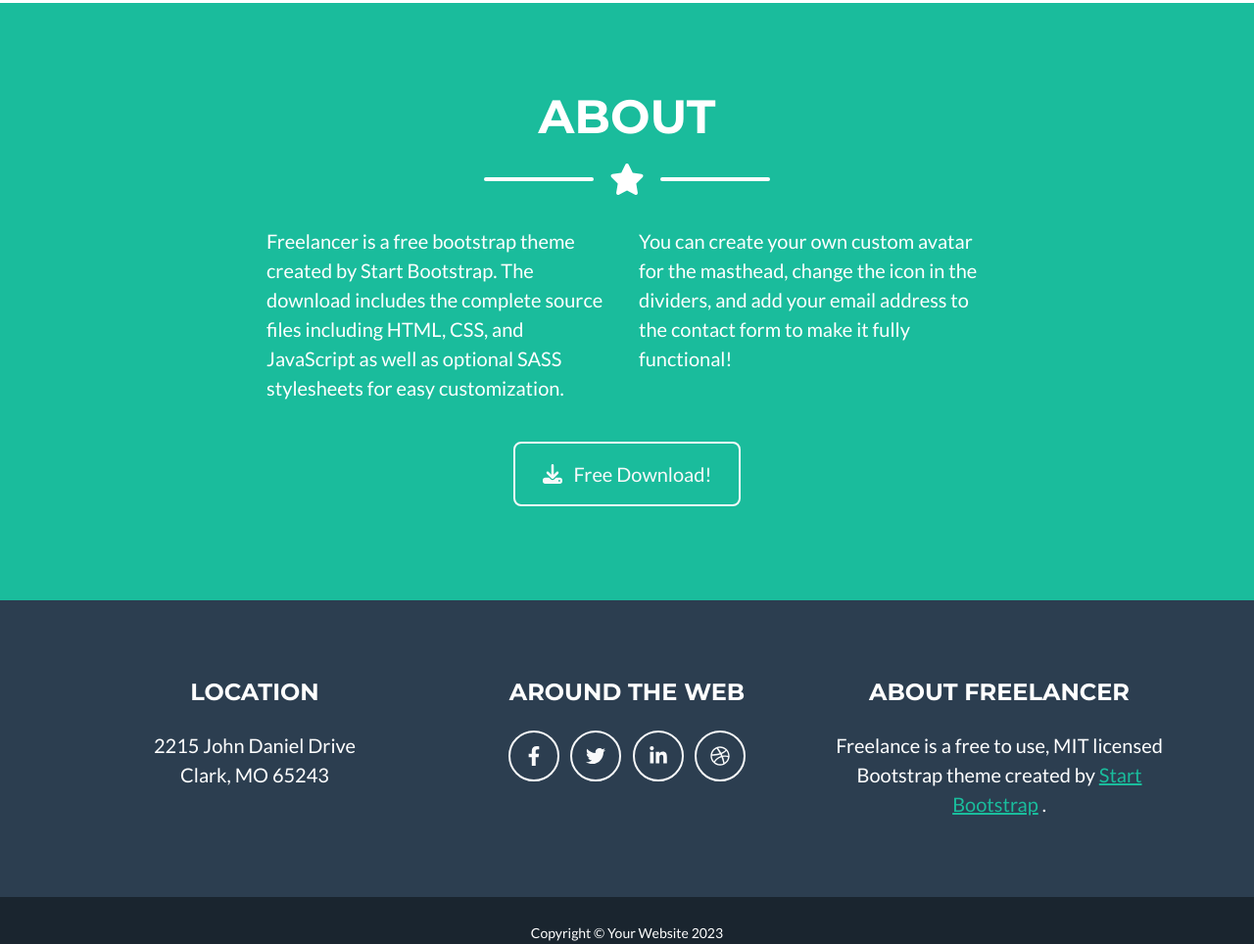
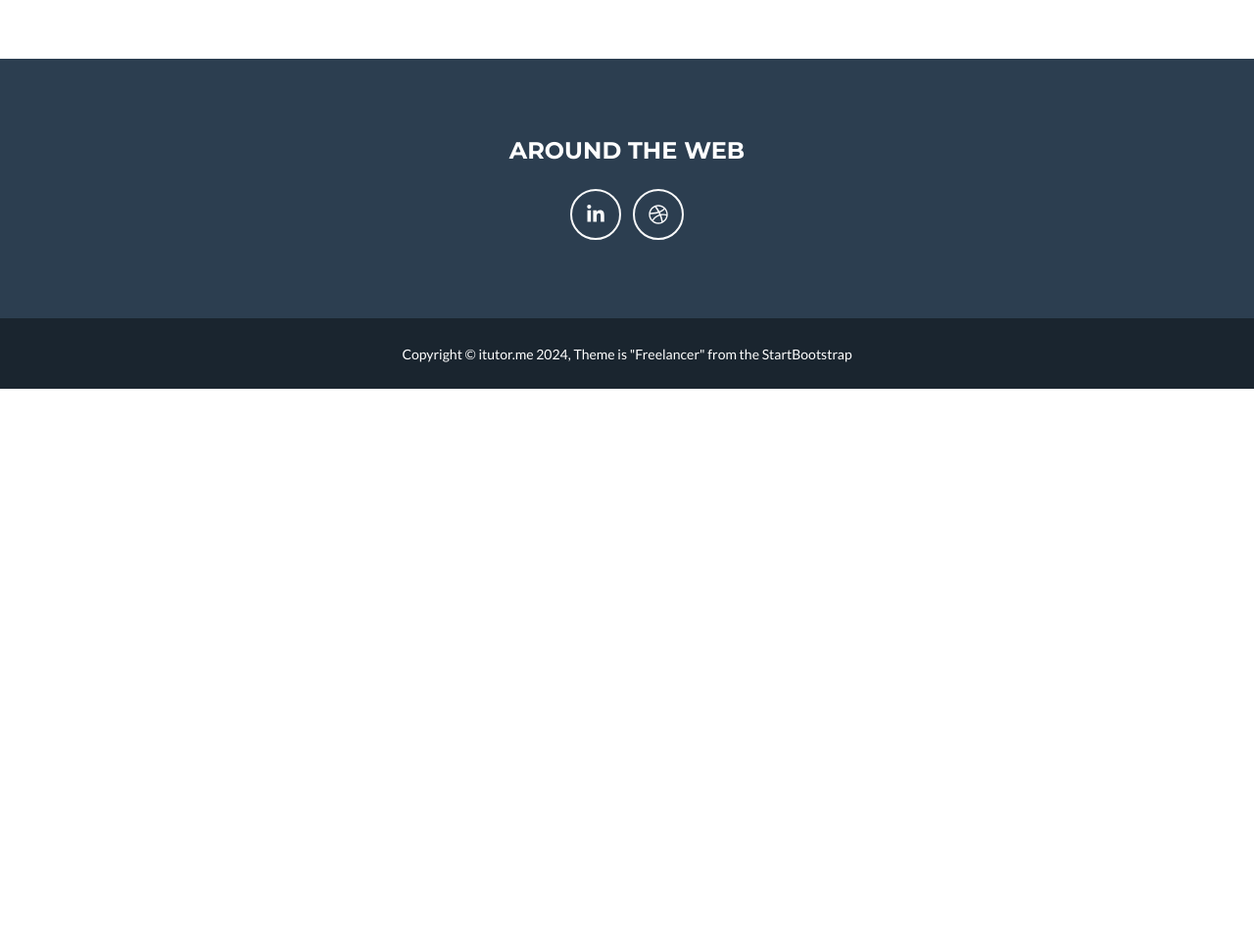
Before and after one commit to tutorgaming/tutorgaming.github.io, a plain HTML site: page index.html in a window 1280 px wide. Shown: the part 1666-2630 px from the top of the page at 98% size. After the commit the page ends 2063 px from the top, so only its background shows below. Drawn offline with nearby package versions, Linux system fonts and the light colour scheme.

Commit message:
Add some my info

```diff
--- a/index.html
+++ b/index.html
@@ -5,7 +5,7 @@
         <meta name="viewport" content="width=device-width, initial-scale=1, shrink-to-fit=no" />
         <meta name="description" content="" />
         <meta name="author" content="" />
-        <title>iTUTOR.me</title>
+        <title>iTUTOR</title>
         <!-- Favicon-->
         <link rel="icon" type="image/x-icon" href="assets/favicon.ico" />
         <!-- Font Awesome icons (free version)-->
@@ -20,7 +20,7 @@
         <!-- Navigation-->
         <nav class="navbar navbar-expand-lg bg-secondary text-uppercase fixed-top" id="mainNav">
             <div class="container">
-                <a class="navbar-brand" href="#page-top">Start Bootstrap</a>
+                <a class="navbar-brand" href="#page-top">Theppasith N. - [ iTUTOR, c3mx ]</a>
                 <button class="navbar-toggler text-uppercase font-weight-bold bg-primary text-white rounded" type="button" data-bs-toggle="collapse" data-bs-target="#navbarResponsive" aria-controls="navbarResponsive" aria-expanded="false" aria-label="Toggle navigation">
                     Menu
                     <i class="fas fa-bars"></i>
@@ -37,9 +37,12 @@
         <header class="masthead bg-primary text-white text-center">
             <div class="container d-flex align-items-center flex-column">
                 <!-- Masthead Avatar Image-->
-                <img class="masthead-avatar mb-5" src="assets/img/avataaars.svg" alt="..." />
+                <img class="masthead-avatar mb-5" src="assets/img/tutor-dtgo-profile-pic.jpg"/>
                 <!-- Masthead Heading-->
-                <h1 class="masthead-heading text-uppercase mb-0">Start Bootstrap</h1>
+                <h1 class="masthead-heading text-uppercase mb-0">Theppasith Nisitsukcharoen</h1>
+                <br>
+                <p class="masthead-subheading font-weight-bold mb-0">เทพสิทธิ์ นิสิตสุขเจริญ (ติวเตอร์)</p>
+
                 <!-- Icon Divider-->
                 <div class="divider-custom divider-light">
                     <div class="divider-custom-line"></div>
@@ -47,7 +50,10 @@
                     <div class="divider-custom-line"></div>
                 </div>
                 <!-- Masthead Subheading-->
-                <p class="masthead-subheading font-weight-light mb-0">Graphic Artist - Web Designer - Illustrator</p>
+                <p class="masthead-subheading font-weight-bold mb-0">Software Engineer</p>
+                <p class="font-weight-light mb-0">Robotics</p>
+                <p class="font-weight-light mb-0">Visual Localization</p>
+                <p class="font-weight-light mb-0">Machine Learning</p>
             </div>
         </header>
         <!-- Portfolio Section-->
@@ -120,67 +126,23 @@
                 </div>
             </div>
         </section>
-        <!-- About Section-->
-        <section class="page-section bg-primary text-white mb-0" id="about">
-            <div class="container">
-                <!-- About Section Heading-->
-                <h2 class="page-section-heading text-center text-uppercase text-white">About</h2>
-                <!-- Icon Divider-->
-                <div class="divider-custom divider-light">
-                    <div class="divider-custom-line"></div>
-                    <div class="divider-custom-icon"><i class="fas fa-star"></i></div>
-                    <div class="divider-custom-line"></div>
-                </div>
-                <!-- About Section Content-->
-                <div class="row">
-                    <div class="col-lg-4 ms-auto"><p class="lead">Freelancer is a free bootstrap theme created by Start Bootstrap. The download includes the complete source files including HTML, CSS, and JavaScript as well as optional SASS stylesheets for easy customization.</p></div>
-                    <div class="col-lg-4 me-auto"><p class="lead">You can create your own custom avatar for the masthead, change the icon in the dividers, and add your email address to the contact form to make it fully functional!</p></div>
-                </div>
-                <!-- About Section Button-->
-                <div class="text-center mt-4">
-                    <a class="btn btn-xl btn-outline-light" href="https://startbootstrap.com/theme/freelancer/">
-                        <i class="fas fa-download me-2"></i>
-                        Free Download!
-                    </a>
-                </div>
-            </div>
-        </section>
+
         <!-- Footer-->
         <footer class="footer text-center">
             <div class="container">
                 <div class="row">
-                    <!-- Footer Location-->
-                    <div class="col-lg-4 mb-5 mb-lg-0">
-                        <h4 class="text-uppercase mb-4">Location</h4>
-                        <p class="lead mb-0">
-                            2215 John Daniel Drive
-                            <br />
-                            Clark, MO 65243
-                        </p>
-                    </div>
                     <!-- Footer Social Icons-->
-                    <div class="col-lg-4 mb-5 mb-lg-0">
+                    <div class="col-lg-0 mb-0 mb-lg-0">
                         <h4 class="text-uppercase mb-4">Around the Web</h4>
-                        <a class="btn btn-outline-light btn-social mx-1" href="#!"><i class="fab fa-fw fa-facebook-f"></i></a>
-                        <a class="btn btn-outline-light btn-social mx-1" href="#!"><i class="fab fa-fw fa-twitter"></i></a>
                         <a class="btn btn-outline-light btn-social mx-1" href="#!"><i class="fab fa-fw fa-linkedin-in"></i></a>
                         <a class="btn btn-outline-light btn-social mx-1" href="#!"><i class="fab fa-fw fa-dribbble"></i></a>
-                    </div>
-                    <!-- Footer About Text-->
-                    <div class="col-lg-4">
-                        <h4 class="text-uppercase mb-4">About Freelancer</h4>
-                        <p class="lead mb-0">
-                            Freelance is a free to use, MIT licensed Bootstrap theme created by
-                            <a href="http://startbootstrap.com">Start Bootstrap</a>
-                            .
-                        </p>
                     </div>
                 </div>
             </div>
         </footer>
         <!-- Copyright Section-->
         <div class="copyright py-4 text-center text-white">
-            <div class="container"><small>Copyright &copy; Your Website 2023</small></div>
+            <div class="container"><small>Copyright &copy; itutor.me 2024, Theme is "Freelancer" from the StartBootstrap</small></div>
         </div>
         <!-- Portfolio Modals-->
         <!-- Portfolio Modal 1-->
@@ -379,10 +341,5 @@
         <script src="https://cdn.jsdelivr.net/npm/bootstrap@5.2.3/dist/js/bootstrap.bundle.min.js"></script>
         <!-- Core theme JS-->
         <script src="js/scripts.js"></script>
-        <!-- * * * * * * * * * * * * * * * * * * * * * * * * * * * * * * * * * * * * * * * *-->
-        <!-- * *                               SB Forms JS                               * *-->
-        <!-- * * Activate your form at https://startbootstrap.com/solution/contact-forms * *-->
-        <!-- * * * * * * * * * * * * * * * * * * * * * * * * * * * * * * * * * * * * * * * *-->
-        <script src="https://cdn.startbootstrap.com/sb-forms-latest.js"></script>
     </body>
 </html>
```
Also changed, not shown: css/styles.css, 1 other file.
